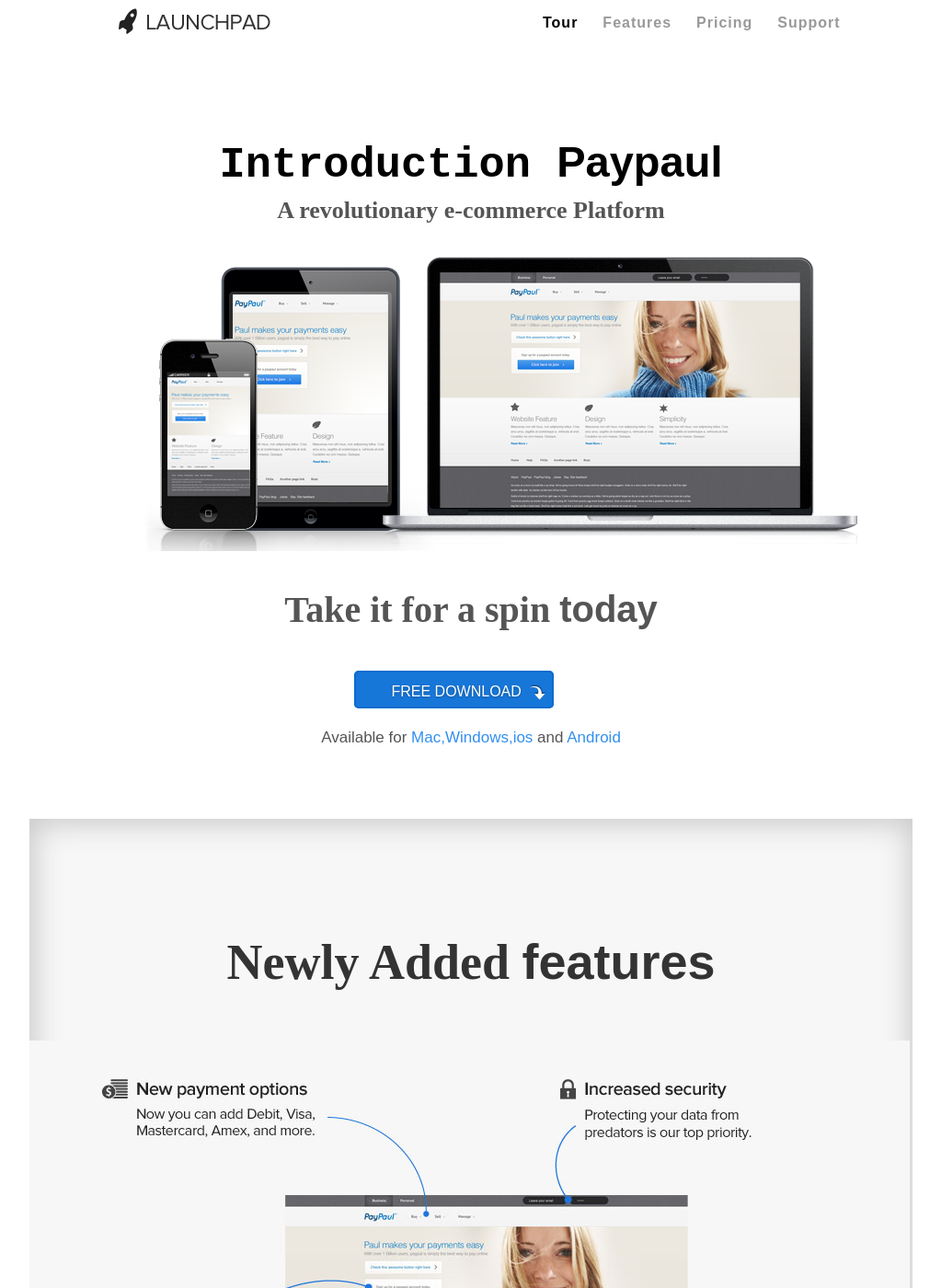
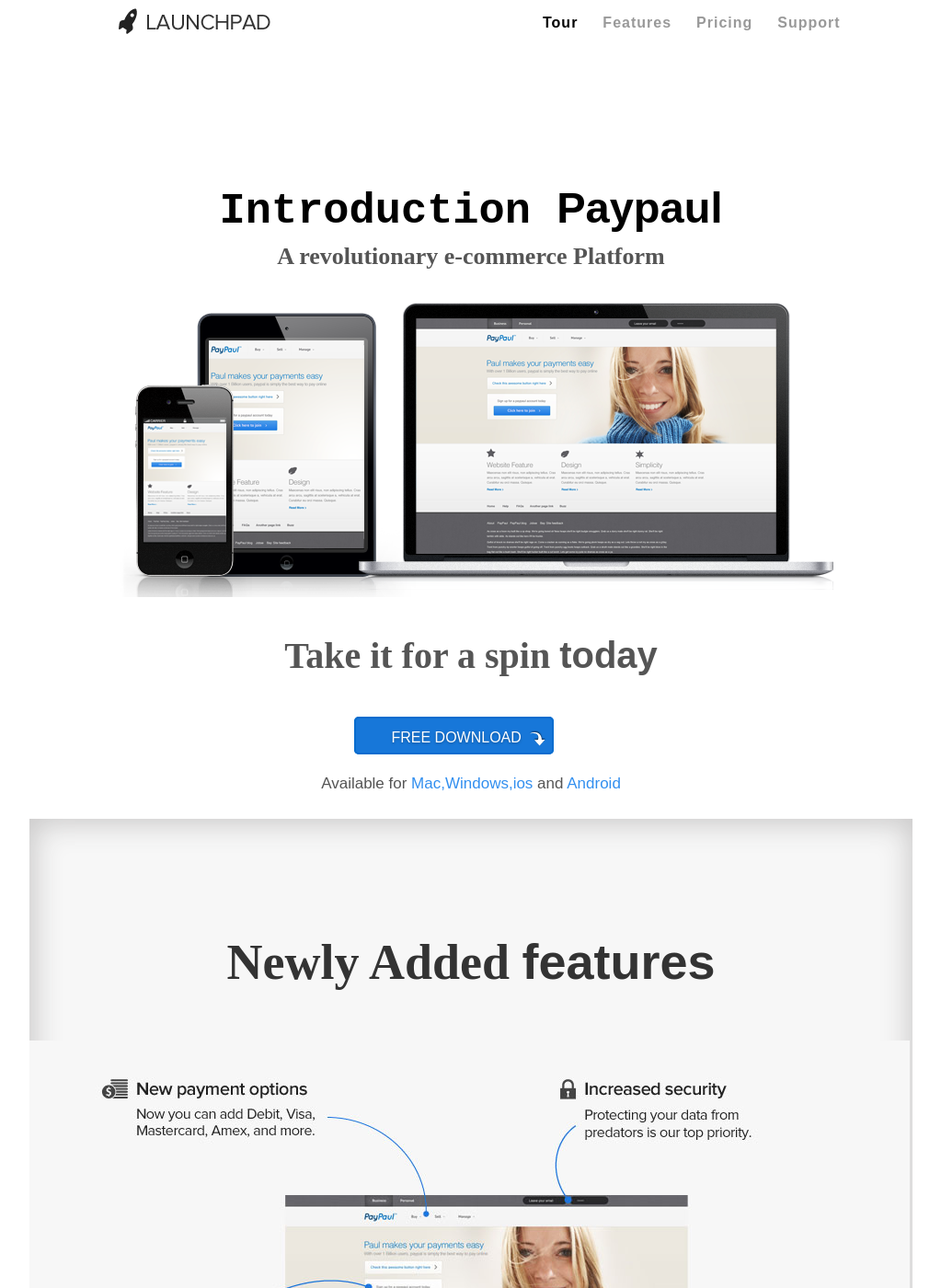
Before and after one commit to bhushansureshkadam/bhushansureshkadam.github.io, a Jekyll site: the page template/launchpad/launchpad.html, which Jekyll copies as it is, in a window 1280 px wide and 1400 px high. Shown: the whole window at 92% size, without its empty margins (128-1151 px from the left). Built offline with Jekyll 4.4.1, drawn with Linux system fonts in a browser that asks for light colours; Markdown is read by kramdown in place of the engine named in the settings.

Commit message:
template

```diff
--- a/template.html
+++ b/template.html
@@ -47,7 +47,7 @@
               <span id="emailId"> kadambhushan0@gmail.com </span>
               <br>
                     <div class="mobile sprites"></div>
-                    <span id="myMobileNo">+91-979-987-2237</span>
+                    <span id="myMobileNo"> +91-756-837-6776 </span>
                 </div>
 
              </div>
--- a/template/launchpad/launchpad.html
+++ b/template/launchpad/launchpad.html
@@ -47,9 +47,8 @@
    	             	</div>
    	             </div>
              </div>
-          </div>
-          <div class="container">
-             <div id="main">
+
+           <div id="main">
              	<div class="features">
              		<h3>
              			Newly Added
--- a/template/launchpad/paypoul.css
+++ b/template/launchpad/paypoul.css
@@ -16,8 +16,6 @@
 
     width: 960px;
     height: 50px;
-    position:fixed;
-    z-index: 1;
     background: white;
 }
 
@@ -58,11 +56,6 @@
     padding-bottom:50px;
     padding-top:148px;
     text-align:center;
-    margin-left:100px;
-    margin-right:100px;
-}
-#headercontain-bottom .wrap {
-
 }
 #headercontain-bottom .wrap h1 {
 	font-size: 47px;
```
Also changed, not shown: template/landscape/landscape.html (+6 -15 lines).
